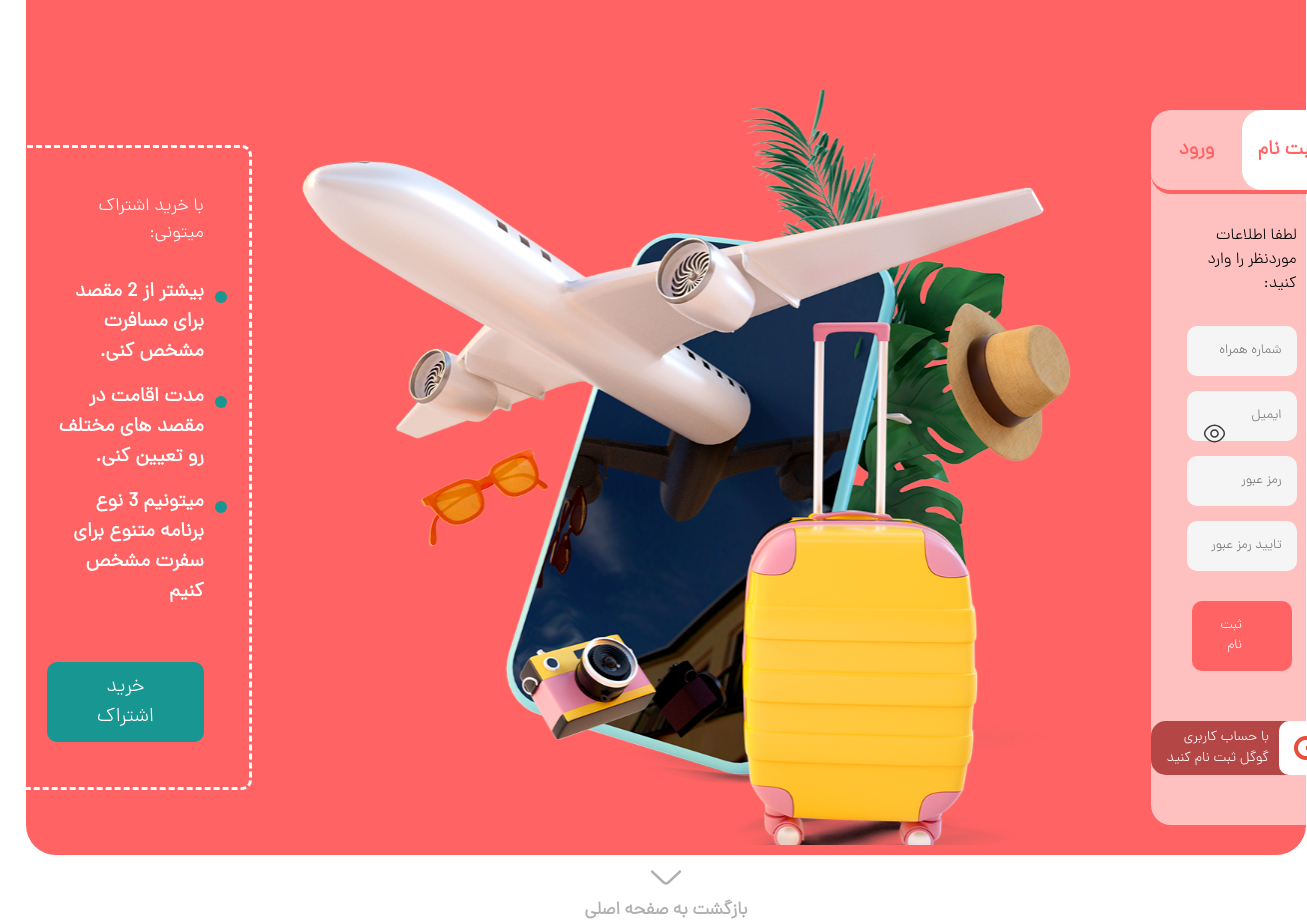
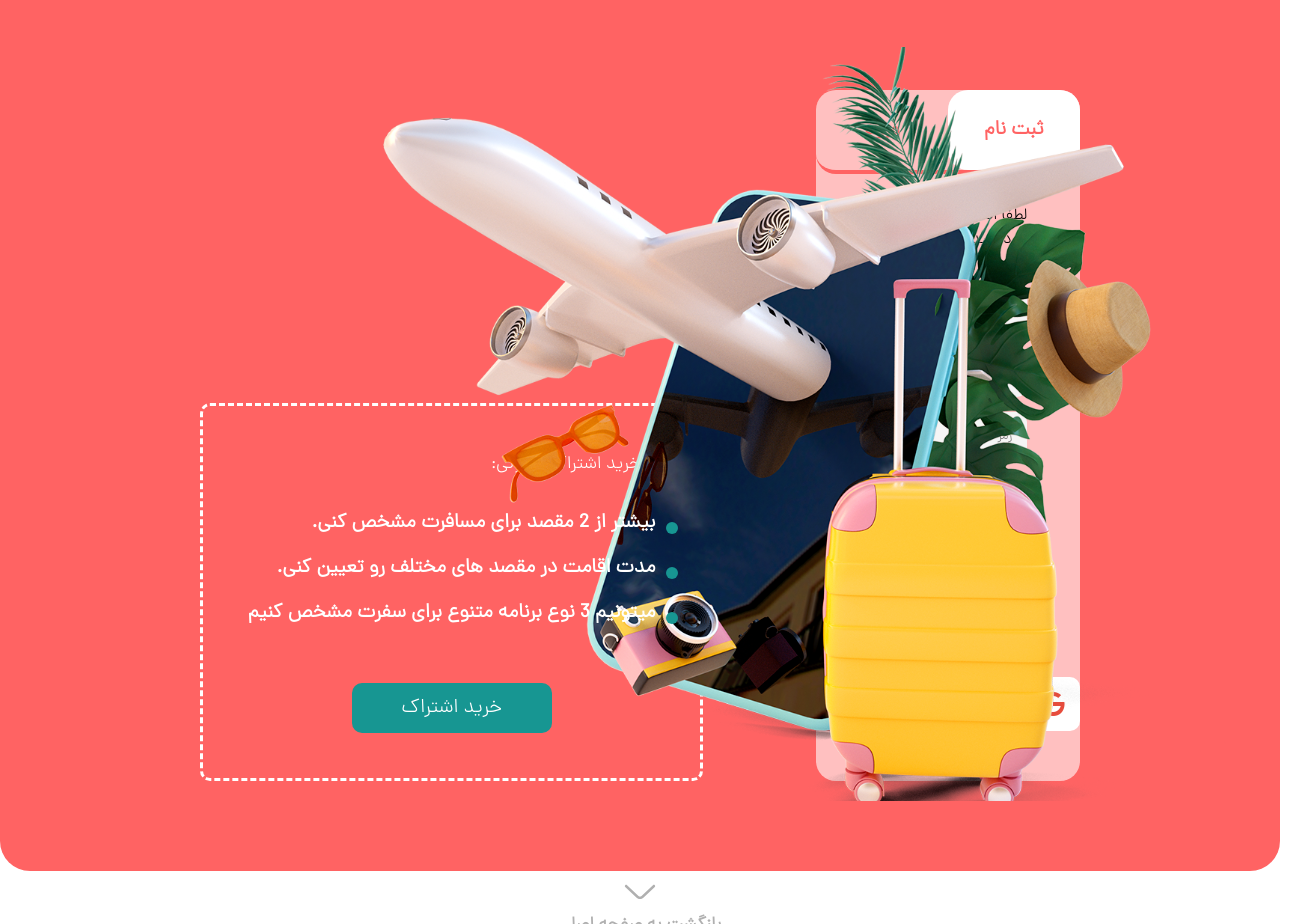
Before and after one commit to Bodaghi73/signup-sample, a React (Create React App) app: page /authentication in a window 1280 px wide. Shown: the top 924 px of the page, 1307 px wide, since content can reach past the window. Built offline with nearby package versions, Linux system fonts and the light colour scheme.

Commit message:
change main component

```diff
--- a/src/assets/styles/variables.scss
+++ b/src/assets/styles/variables.scss
@@ -1,6 +1,7 @@
 //colors
 :root {
     --light-color: #ffffff;
+    --dark-color:#000000;
     --background-input-color:#F5F5F5;
     --text-box-color: #B0B0B0;
     --background-theme-color: #FF6363;
--- a/src/components/backToHome/backToHome.js
+++ b/src/components/backToHome/backToHome.js
@@ -6,10 +6,10 @@ import arrowLeft from "../../assets/imgs/arrow-left.svg";
 function BackToHome() {
     return (
         <div className='backToHome'>
-            <button>
+            <a className='backToHome__link' href='/'>
                 <img src={arrowLeft} alt=""></img>
                 بازگشت به صفحه اصلی
-            </button>
+            </a>
         </div>
     );
 }
--- a/src/components/backToHome/backToHome.scss
+++ b/src/components/backToHome/backToHome.scss
@@ -1,15 +1,14 @@
 @import '../../assets/styles/variables.scss';
 
 .backToHome {
-    button {
+    &__link {
         width: 100%;
         display: flex;
         flex-direction: column;
         justify-content: center;
         align-items: center;
-        border: none;
+        text-decoration: none;
         color: var(--text-box-color);
-        background-color: transparent;
         font-size: 1.125rem;
         font-weight: bold;
     }
--- a/src/pages/authentication/authentication.js
+++ b/src/pages/authentication/authentication.js
@@ -13,7 +13,7 @@ function Authentication() {
         <div className="authentication">
             <div className='authentication__content'>
                 <Forms></Forms>
-                <img src={backgroundImage} alt=""></img>
+                <img className="authentication__background" src={backgroundImage} alt=""></img>
                 <Subscription></Subscription>
             </div>
             <div className='authentication__back'>
--- a/src/pages/authentication/authentication.scss
+++ b/src/pages/authentication/authentication.scss
@@ -1,17 +1,19 @@
 @import '../../assets/styles/variables.scss';
 
 .authentication {
+    position: relative;
     &__content {
-        padding: 90px 20px 10px 20px;
         display: flex;
-        justify-content: center;
-        align-items: center;
+        justify-content: space-between;
+        align-items: flex-end;
+        padding: 90px 200px;
         background-color: var(--background-theme-color);
         border-radius: 0 0 30px 30px;
+    }
 
-        img {
-            width: 900px;
-            height: 755px;
-        }
+    &__background{
+        position: absolute;
+        top: 5%;
+        left: 26%;
     }
 }
```
Also changed, not shown: src/assets/imgs/arrow-left.svg.
